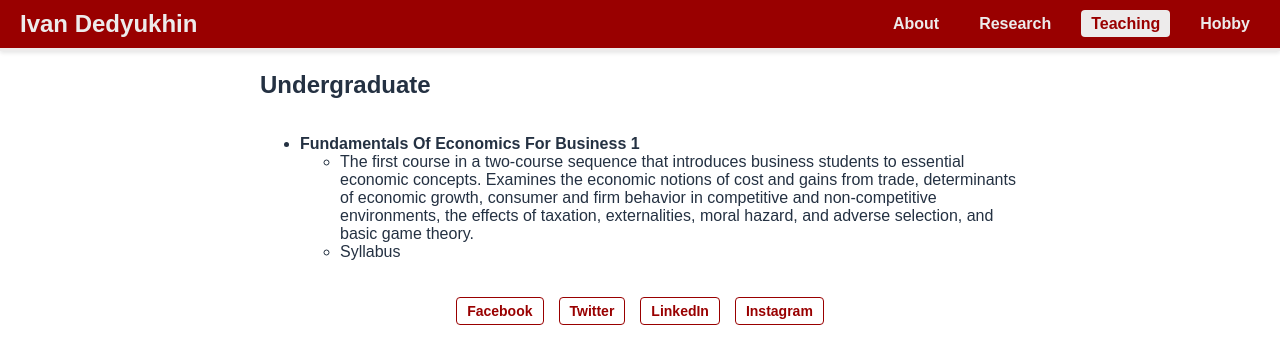
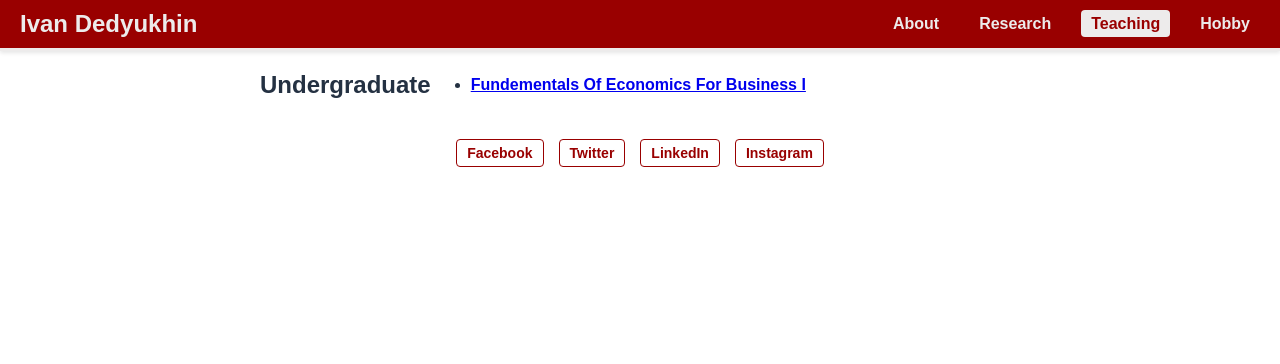
Before and after one commit to Dedyukhin/dedyukhin.github.io, a Jekyll site: the page built from Teaching.md, in a window 1280 px wide. Shown: the top 364 px of the page. Built offline with Jekyll 4.4.1, drawn with Linux system fonts in a browser that asks for light colours.

Commit message:
Update Teaching.md

```diff
--- a/Teaching.md
+++ b/Teaching.md
@@ -13,6 +13,4 @@ permalink: /teaching/
 
 Undergraduate
 ---
-- **Fundamentals Of Economics For Business 1**
-  * The first course in a two-course sequence that introduces business students to essential economic concepts. Examines the economic notions of cost and gains from trade, determinants of economic growth, consumer and firm behavior in competitive and non-competitive environments, the effects of taxation, externalities, moral hazard, and adverse selection, and basic game theory.
-  * Syllabus
+- **[Fundementals Of Economics For Business I](https://ssrn.com/abstract=4906864)**
```
